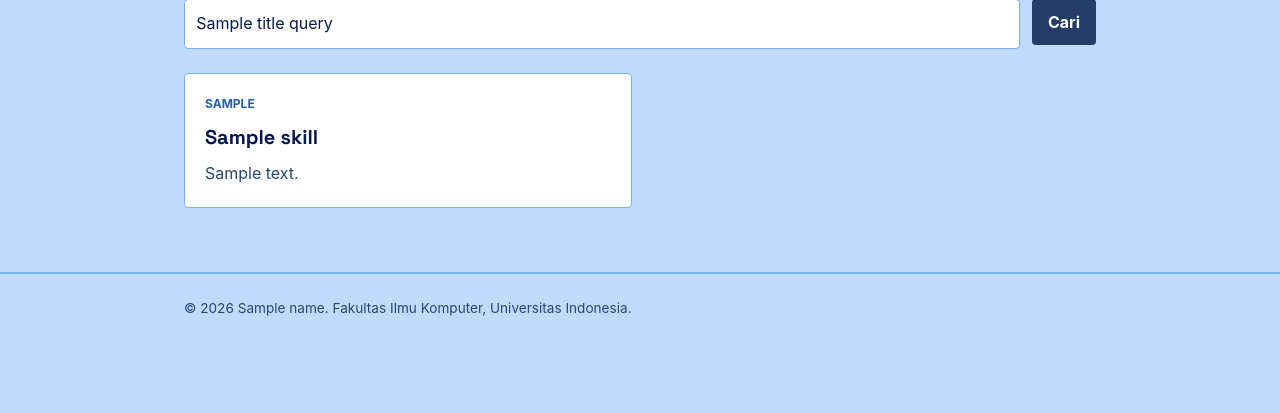
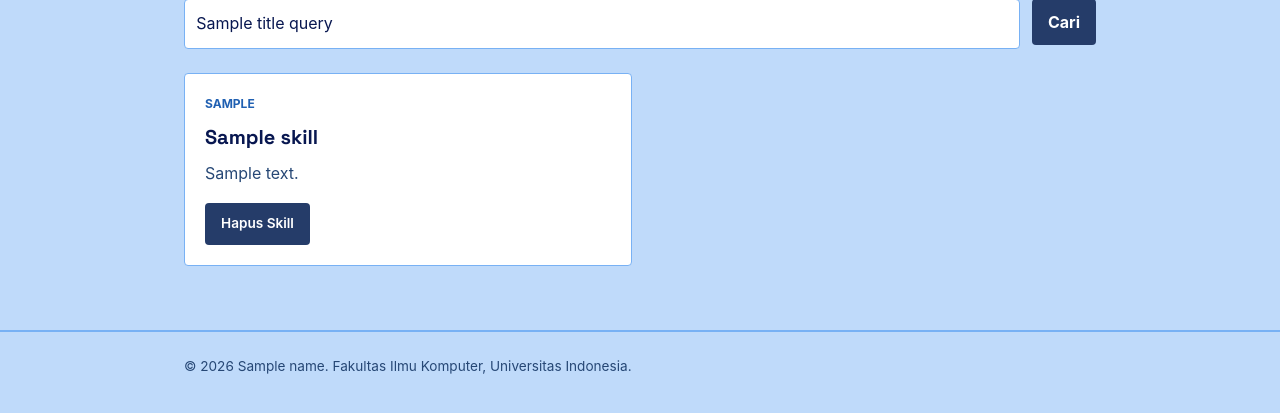
Before and after one commit to felishangeline/myportofolio, a Django app: template templates/skills.html in a window 1280 px wide. Shown: the part 230-643 px from the top of the page. Run offline with Django 3.2, Linux system fonts and the light colour scheme; the template is opened without the code that fills it: most values are stand-ins (such as "Sample title", 1, 10 or a date in 2020).

Commit message:
melengkapi bagian tombol hapus dan menyesuaikannya

```diff
--- a/static/css/style.css
+++ b/static/css/style.css
@@ -376,7 +376,7 @@ section h2 {
 }
 
 .form-error {
-    color: #b42318;
+    /* color: #b42318; */
     font-size: 0.85rem;
     margin-top: 0.35rem;
 }
@@ -562,7 +562,7 @@ section h2 {
 }
 
 .button-danger {
-    background: #b42318;
+    /* background: #4c201d; */
 }
 
 @media (max-width: 600px) {
--- a/templates/skills.html
+++ b/templates/skills.html
@@ -19,18 +19,18 @@
         </div>
 
         <form method="get" action="{% url 'main:show_skills' %}" class="skills-search">
-            <input type="search"
+        <input type="search"
                name="title"
                value="{{ title_query }}"
                placeholder="Cari berdasarkan nama skill"
                class="skills-search__input"
                aria-label="Cari berdasarkan nama skill">
-            <button type="submit" class="button">Cari</button>
+        <button type="submit" class="button">Cari</button>
         </form>
 
         <div class="experience-grid skills-grid">
         {% for skill in skill_list %}
-        <article class="experience-card">
+            <article class="experience-card">
             <span class="experience-category">
                 {{ skill.get_category_display }}
             </span>
@@ -38,13 +38,62 @@
             <p class="experience-description">
                 {{ skill.description }}
             </p>
-        </article>
+
+            <div class="skills-actions">
+                <button type="button"
+                      class="button button-danger"
+                      popovertarget="delete-skill-{{ skill.id }}"
+                      aria-label="Hapus {{ skill.title }}"
+                      title="Hapus skill">
+                Hapus Skill
+                </button>
+            </div>
+
+            <div id="delete-skill-{{ skill.id }}"
+                 class="skills-delete-modal"
+                 popover="auto"
+                 role="dialog"
+                 aria-modal="true"
+                 aria-labelledby="delete-skill-title-{{ skill.id }}">
+
+                <button type="button"
+                      class="skills-delete-modal__backdrop"
+                      popovertarget="delete-skill-{{ skill.id }}"
+                      popovertargetaction="hide"
+                      aria-label="Tutup konfirmasi hapus"></button>
+
+            <div class="skills-delete-modal__content">
+                <button type="button"
+                        class="skills-delete-modal__close"
+                        popovertarget="delete-skill-{{ skill.id }}"
+                        popovertargetaction="hide"
+                        aria-label="Tutup konfirmasi hapus">×</button>
+
+                <h2 id="delete-skill-title-{{ skill.id }}">Hapus Skill?</h2>
+                <p>
+                    Apakah Anda yakin ingin menghapus
+                    <strong>{{ skill.title }}</strong>?
+                </p>
+
+                    <div class="skills-delete-modal__actions">
+                    <button type="button"
+                          class="button button-secondary"
+                          popovertarget="delete-skill-{{ skill.id }}"
+                          popovertargetaction="hide">Batal</button>
+
+                    <form method="post" action="{% url 'main:delete_skills' skill.id %}">
+                    {% csrf_token %}
+                    <button type="submit" class="button button-danger">Ya, Hapus</button>
+                    </form>
+                </div>
+                </div>
+            </div>
+
+            </article>
         {% empty %}
-        <p class="empty-state">
-            No skills added
-        </p>
+            <p class="empty-state">No skills added</p>
         {% endfor %}
-    </div>
+        </div>
     </div>
     </section>
 </main>
```
Also changed, not shown: templates/components/projects_delete_modal.html (deleted, +0 -43 lines), templates/components/skills_delete_modal.html (added, +43 -0 lines).
